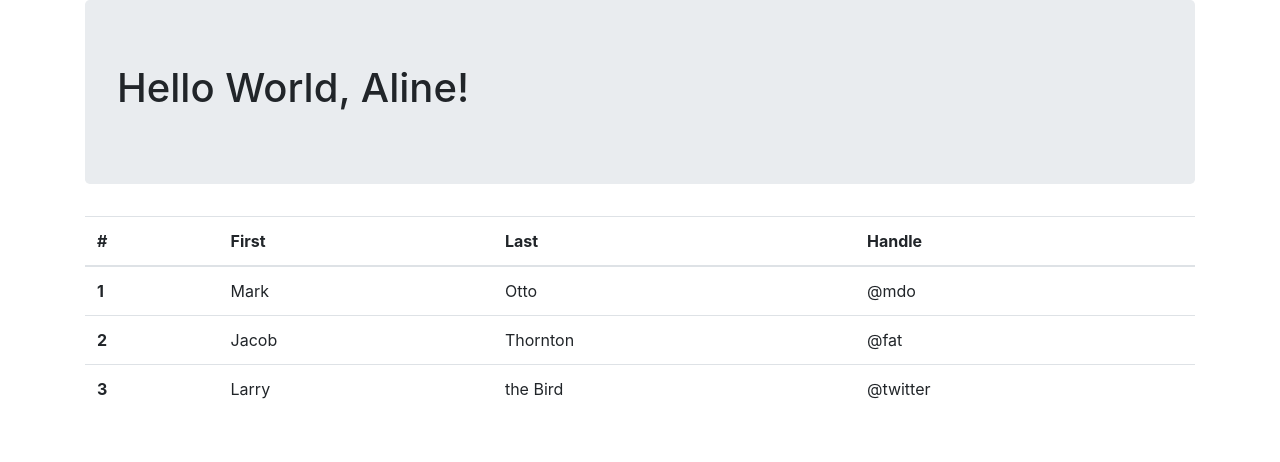
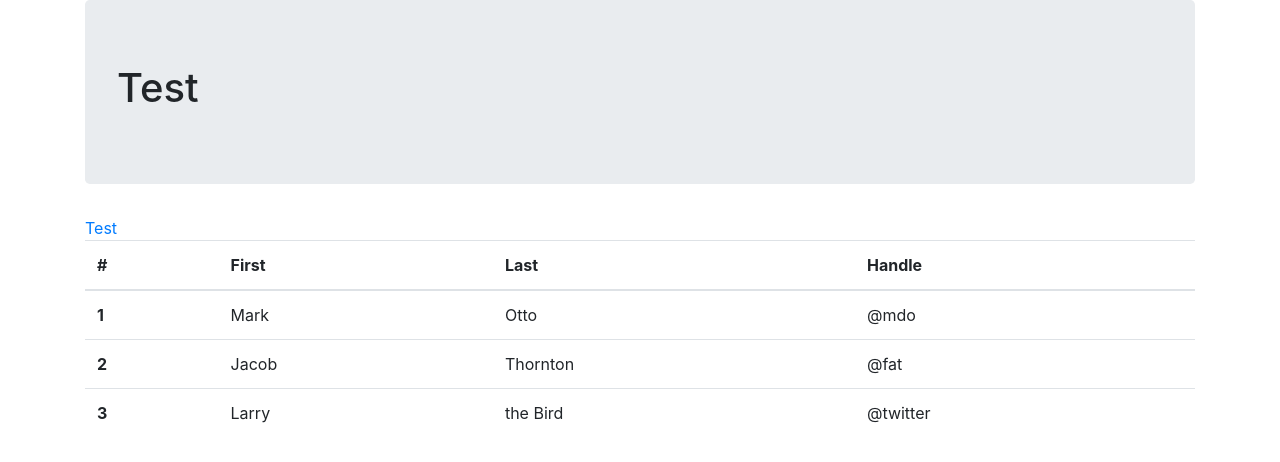
Before and after one commit to aoliveiramagalhaes/sales, a website: page public/index.html in a window 1280 px wide. Drawn offline with nearby package versions, Linux system fonts and the light colour scheme.

Commit message:
add tests

```diff
--- a/public/index.html
+++ b/public/index.html
@@ -17,8 +17,9 @@
 
     <div class="container">
         <div class="jumbotron">
-            <h1>Hello World, Aline!</h1>
+            <h1>Test</h1>
         </div>
+        <a href="/test.html">Test</a>
 
         <!--
             From https://getbootstrap.com/docs/4.4/content/tables/
```
Also changed, not shown: public/test.html (added, +2 -0 lines).
